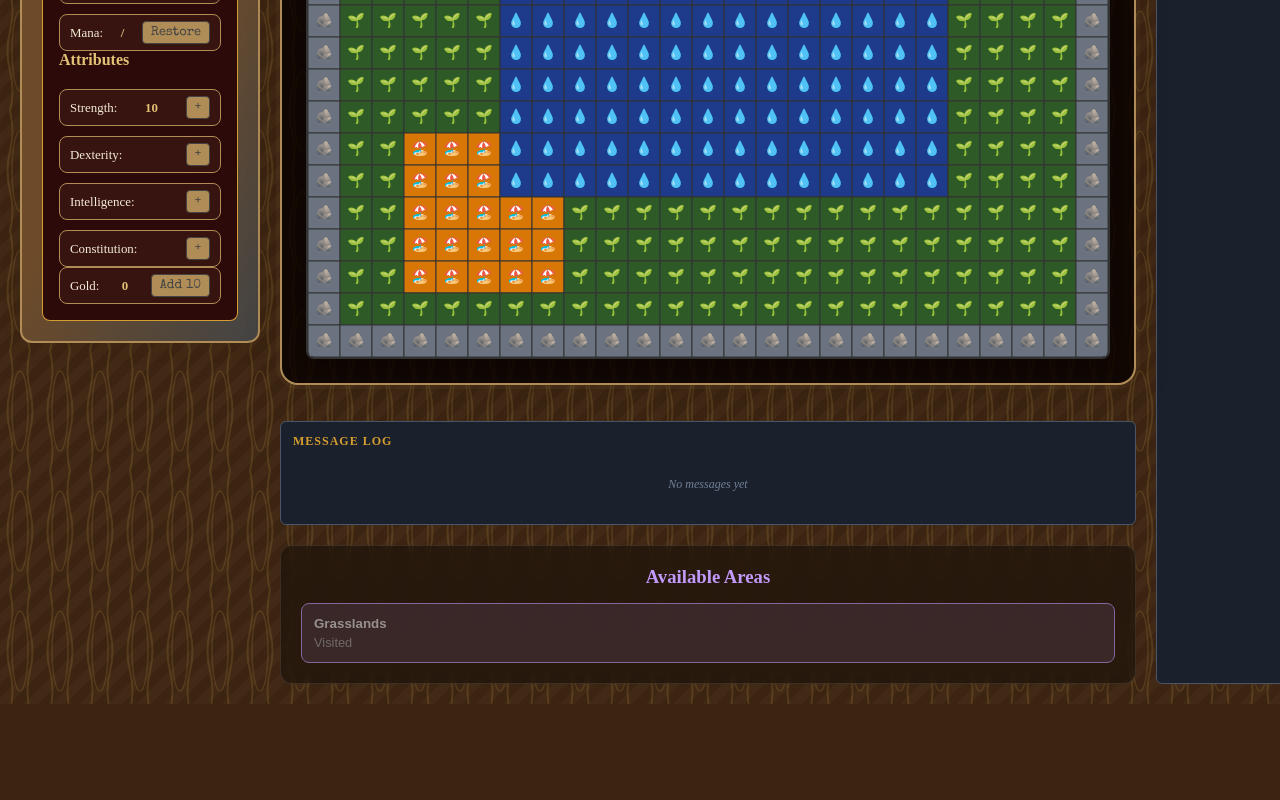
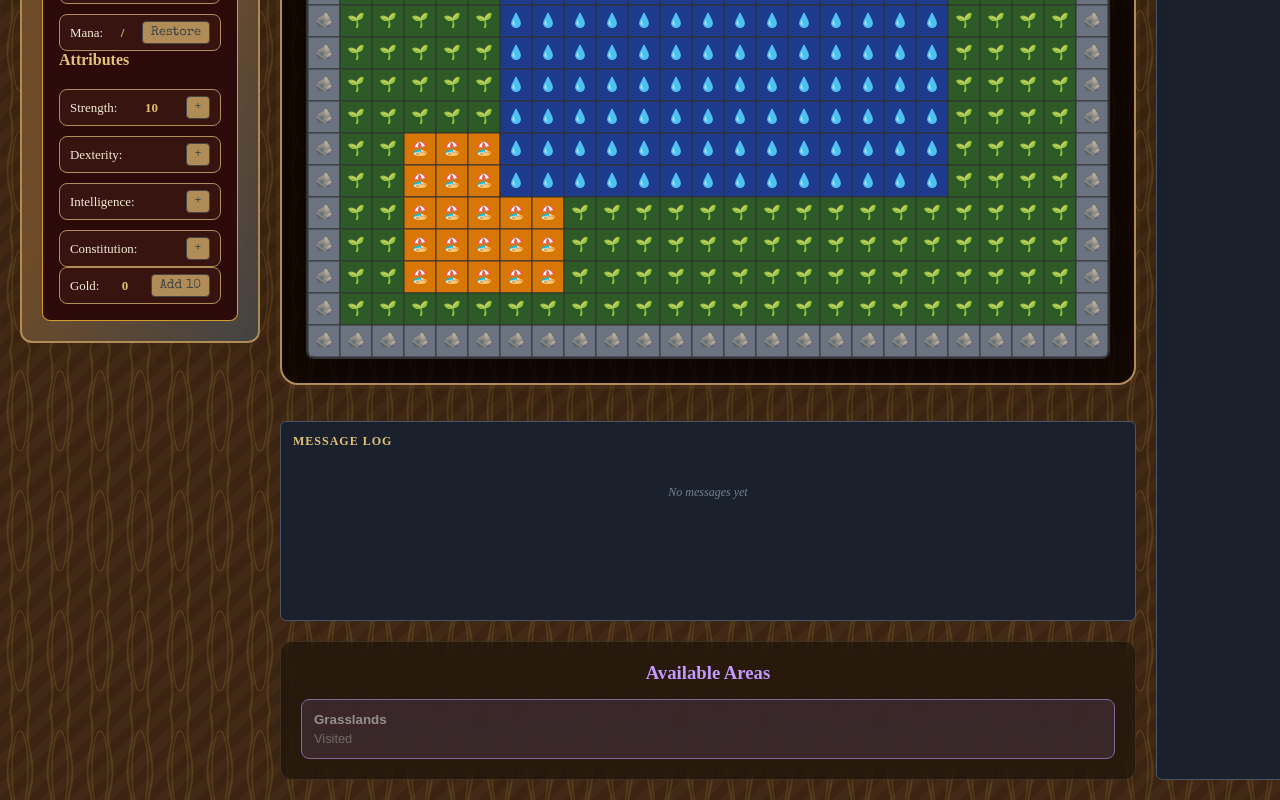
Before and after one commit to charlotte-xie/splarg, a Next.js app: page / in a window 1280 px wide. Shown: the part 489-1289 px from the top of the page. Before the commit the page ends 1193 px from the top, so only its background shows below. Built offline with nearby package versions, Linux system fonts and the light colour scheme; a web font is replaced by a local one.

Commit message:
Style edits

```diff
--- a/components/MessagePanel.tsx
+++ b/components/MessagePanel.tsx
@@ -1,3 +1,4 @@
+import { useEffect, useRef } from 'react';
 import Game from '../classes/Game';
 
 interface MessagePanelProps {
@@ -6,13 +7,20 @@ interface MessagePanelProps {
 
 export default function MessagePanel({ game }: MessagePanelProps) {
   const messages = game.getMessages();
+  const messagesEndRef = useRef<HTMLDivElement>(null);
+
+  const scrollToBottom = () => {
+    messagesEndRef.current?.scrollIntoView({ behavior: 'smooth' });
+  };
+
+  useEffect(() => {
+    scrollToBottom();
+  }, [messages]);
 
   const getMessageStyle = (type: string) => {
     const baseStyle = {
-      padding: '8px 12px',
-      marginBottom: '4px',
       borderRadius: '4px',
-      fontSize: '12px',
+      fontSize: '14px',
       lineHeight: '1.4',
       border: '1px solid',
       wordBreak: 'break-word' as const
@@ -59,23 +67,29 @@ export default function MessagePanel({ game }: MessagePanelProps) {
   return (
     <div style={{
       marginTop: '16px',
-      padding: '12px',
       backgroundColor: '#1a202c',
       borderRadius: '6px',
       border: '1px solid #4a5568',
-      maxHeight: '200px',
-      overflowY: 'auto'
+      display: 'flex',
+      flexDirection: 'column',
+      height: '200px'
     }}>
-      <h5 style={{
-        color: '#d69e2e',
-        marginBottom: '8px',
-        fontSize: '12px',
-        textTransform: 'uppercase',
-        letterSpacing: '1px'
+      {/* Fixed Header */}
+      <div style={{
+        padding: '12px 12px 8px 12px',
+        flexShrink: 0
       }}>
+        <h5 className="message-panel-header">
           Message Log
         </h5>
+      </div>
 
+      {/* Scrollable Messages Section */}
+      <div style={{
+        flex: 1,
+        overflowY: 'auto',
+        padding: '8px 12px'
+      }}>
         {messages.length === 0 ? (
           <div style={{
             color: '#718096',
@@ -87,29 +101,25 @@ export default function MessagePanel({ game }: MessagePanelProps) {
             No messages yet
           </div>
         ) : (
-        <div style={{ maxHeight: '150px', overflowY: 'auto' }}>
+          <>
             {messages.map((message) => (
               <div key={message.id} style={getMessageStyle(message.type)}>
                 <div style={{ display: 'flex', justifyContent: 'space-between', alignItems: 'flex-start' }}>
                   <span style={{ flex: 1 }}>{message.text}</span>
-                <span style={{
-                  fontSize: '10px',
-                  opacity: 0.7,
-                  marginLeft: '8px',
-                  whiteSpace: 'nowrap'
-                }}>
-                  {formatTimestamp(message.timestamp)}
-                </span>
                 </div>
               </div>
             ))}
+            <div ref={messagesEndRef} />
+          </>
+        )}
       </div>
-      )}
 
+      {/* Fixed Footer */}
       {messages.length > 0 && (
         <div style={{
-          marginTop: '8px',
-          textAlign: 'right'
+          padding: '8px 12px 12px 12px',
+          textAlign: 'right',
+          flexShrink: 0
         }}>
           <button
             onClick={() => game.clearMessages()}
--- a/components/Outfit.tsx
+++ b/components/Outfit.tsx
@@ -110,6 +110,8 @@ export default function Outfit({
               } else {
                 game.addMessage('Failed to remove item', 'error');
               }
+              // Always call onPlayerUpdate to trigger re-render even when removal fails
+              onPlayerUpdate(player);
             }
           }
         }
--- a/styles/globals.css
+++ b/styles/globals.css
@@ -479,3 +479,11 @@ body {
     margin-top: 20px;
   }
 }
+
+.message-panel-header {
+  color: var(--accent);
+  margin: 0;
+  font-size: 12px;
+  text-transform: uppercase;
+  letter-spacing: 1px;
+}
```
Lines whose indentation alone changed are shown as unchanged.
